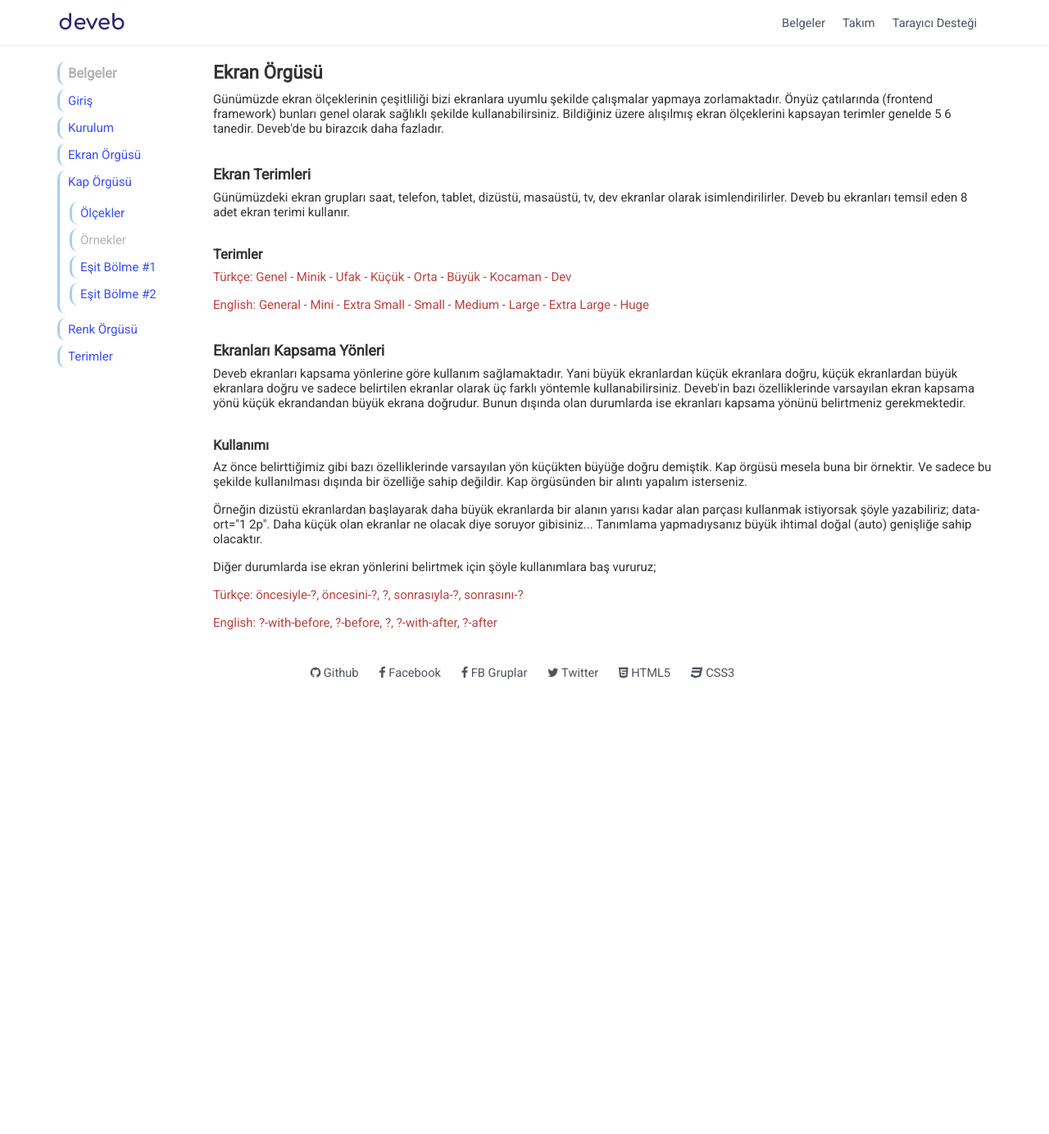
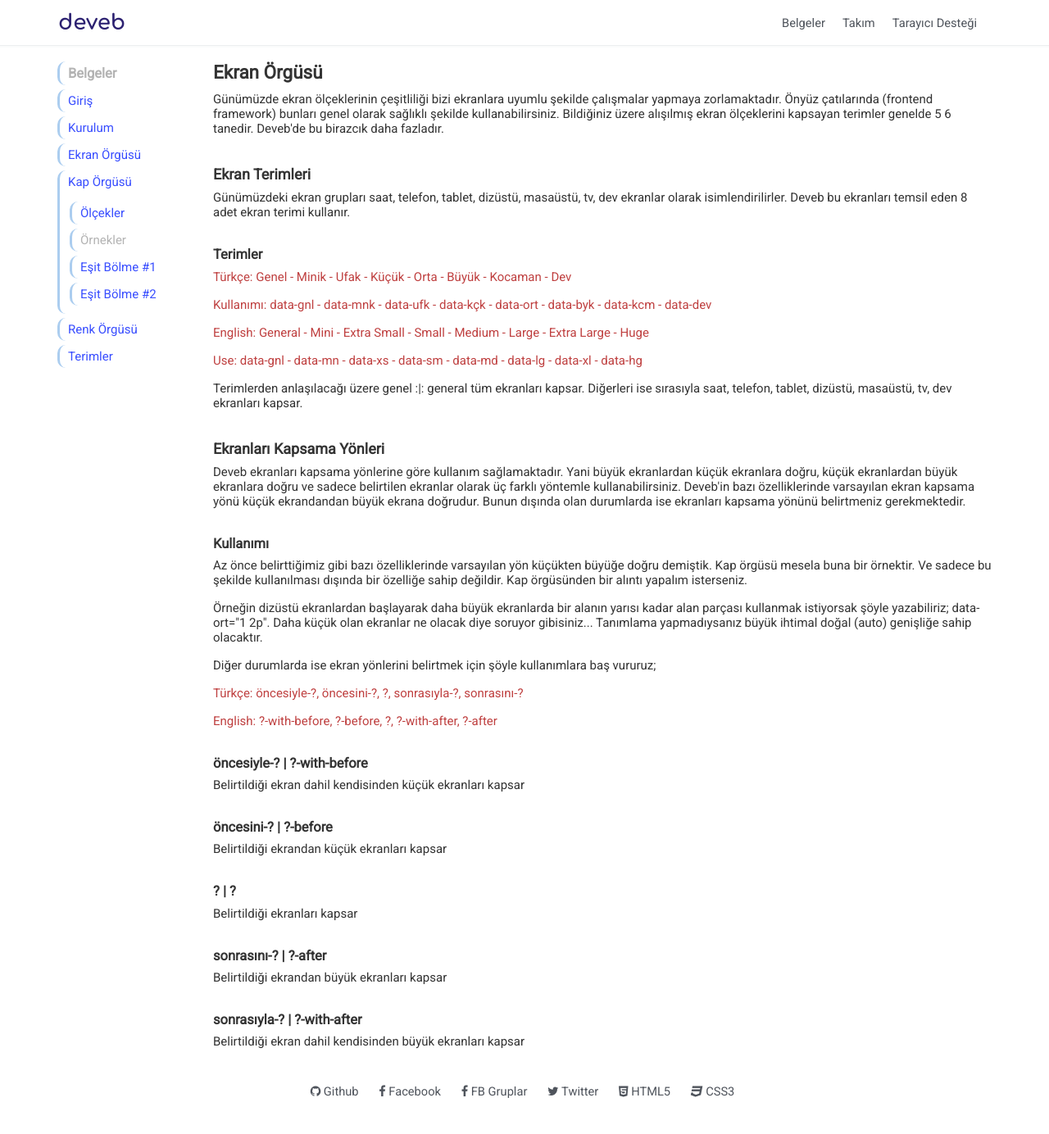
Before and after one commit to data-deveb/data-deveb.github.io, a Jekyll site: the page built from belgeler/ekran-orgusu.html, in a window 1280 px wide. Shown: the whole page at 82% size. Built offline with Jekyll 4.4.1, drawn with Linux system fonts in a browser that asks for light colours; before the commit the page ends 900 px from its top, so only the background shows below that.

Commit message:
Güncelleme

```diff
--- a/belgeler/ekran-orgusu.html
+++ b/belgeler/ekran-orgusu.html
@@ -10,7 +10,10 @@
     <p>Günümüzdeki ekran grupları saat, telefon, tablet, dizüstü, masaüstü, tv, dev ekranlar olarak isimlendirilirler. Deveb bu ekranları temsil eden 8 adet ekran terimi kullanır.</p>
     <h3>Terimler</h3>
     <p data-metin="ana">Türkçe: Genel - Minik - Ufak - Küçük - Orta - Büyük - Kocaman - Dev</p>
+    <p data-metin="ana">Kullanımı: data-gnl - data-mnk - data-ufk - data-kçk - data-ort - data-byk - data-kcm - data-dev</p>
     <p data-metin="ana">English: General - Mini - Extra Small - Small - Medium - Large - Extra Large - Huge</p>
+    <p data-metin="ana">Use: data-gnl - data-mn - data-xs - data-sm - data-md - data-lg - data-xl - data-hg</p>
+    <p>Terimlerden anlaşılacağı üzere genel :|: general tüm ekranları kapsar. Diğerleri ise sırasıyla saat, telefon, tablet, dizüstü, masaüstü, tv, dev ekranları kapsar.</p>
 
     <h2>Ekranları Kapsama Yönleri</h2>
     <p>Deveb ekranları kapsama yönlerine göre kullanım sağlamaktadır. Yani büyük ekranlardan küçük ekranlara doğru, küçük ekranlardan büyük ekranlara doğru ve sadece belirtilen ekranlar olarak üç farklı yöntemle kullanabilirsiniz. Deveb'in bazı özelliklerinde varsayılan ekran kapsama yönü küçük ekrandandan büyük ekrana doğrudur. Bunun dışında olan durumlarda ise ekranları kapsama yönünü belirtmeniz gerekmektedir.</p>
@@ -20,4 +23,15 @@
     <p>Diğer durumlarda ise ekran yönlerini belirtmek için şöyle kullanımlara baş vururuz;</p>
     <p data-metin="ana">Türkçe: öncesiyle-?, öncesini-?, ?, sonrasıyla-?, sonrasını-?</p>
     <p data-metin="ana">English: ?-with-before, ?-before, ?, ?-with-after, ?-after</p>
+    <h3>öncesiyle-? | ?-with-before</h3>
+    <p>Belirtildiği ekran dahil kendisinden küçük ekranları kapsar</p>
+    <h3>öncesini-? | ?-before</h3>
+    <p>Belirtildiği ekrandan küçük ekranları kapsar</p>
+    <h3>? | ?</h3>
+    <p>Belirtildiği ekranları kapsar</p>
+    <h3>sonrasını-? | ?-after</h3>
+    <p>Belirtildiği ekrandan büyük ekranları kapsar</p>
+    <h3>sonrasıyla-? | ?-with-after</h3>
+    <p>Belirtildiği ekran dahil kendisinden büyük ekranları kapsar</p>
+
 </div>
```
